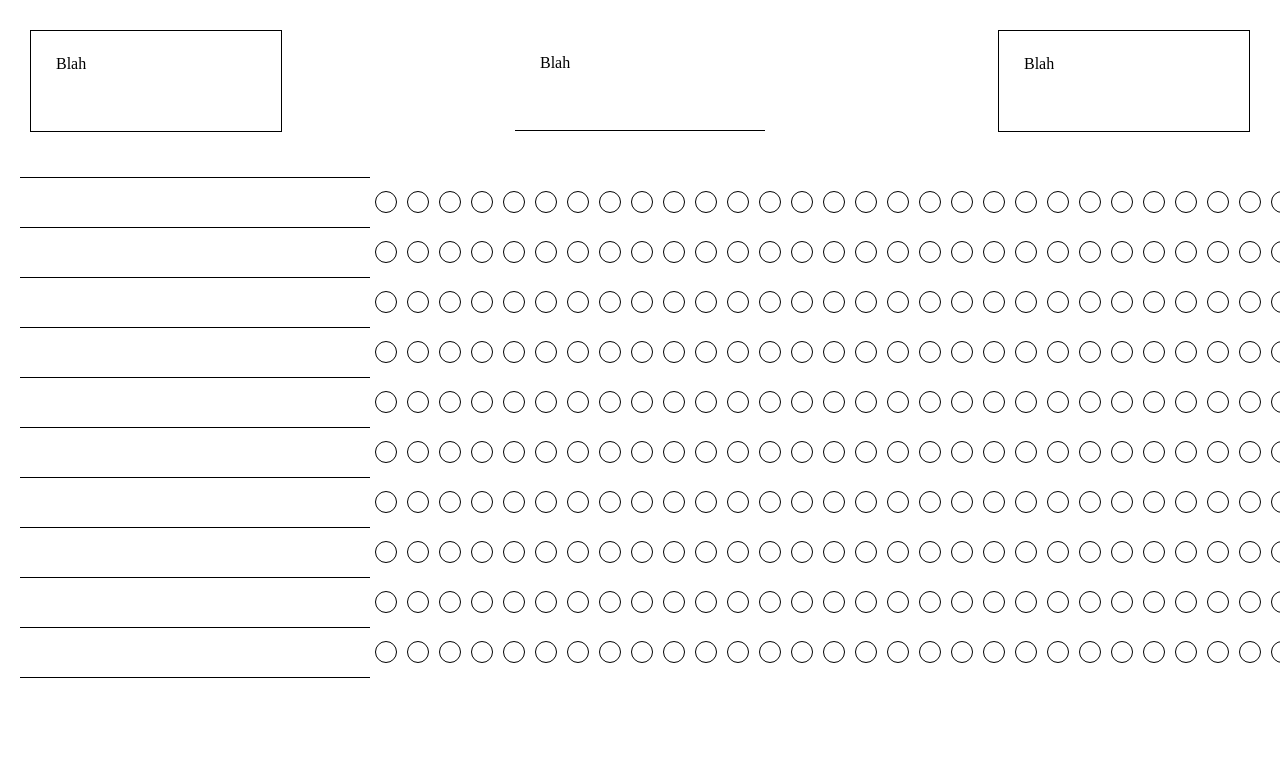
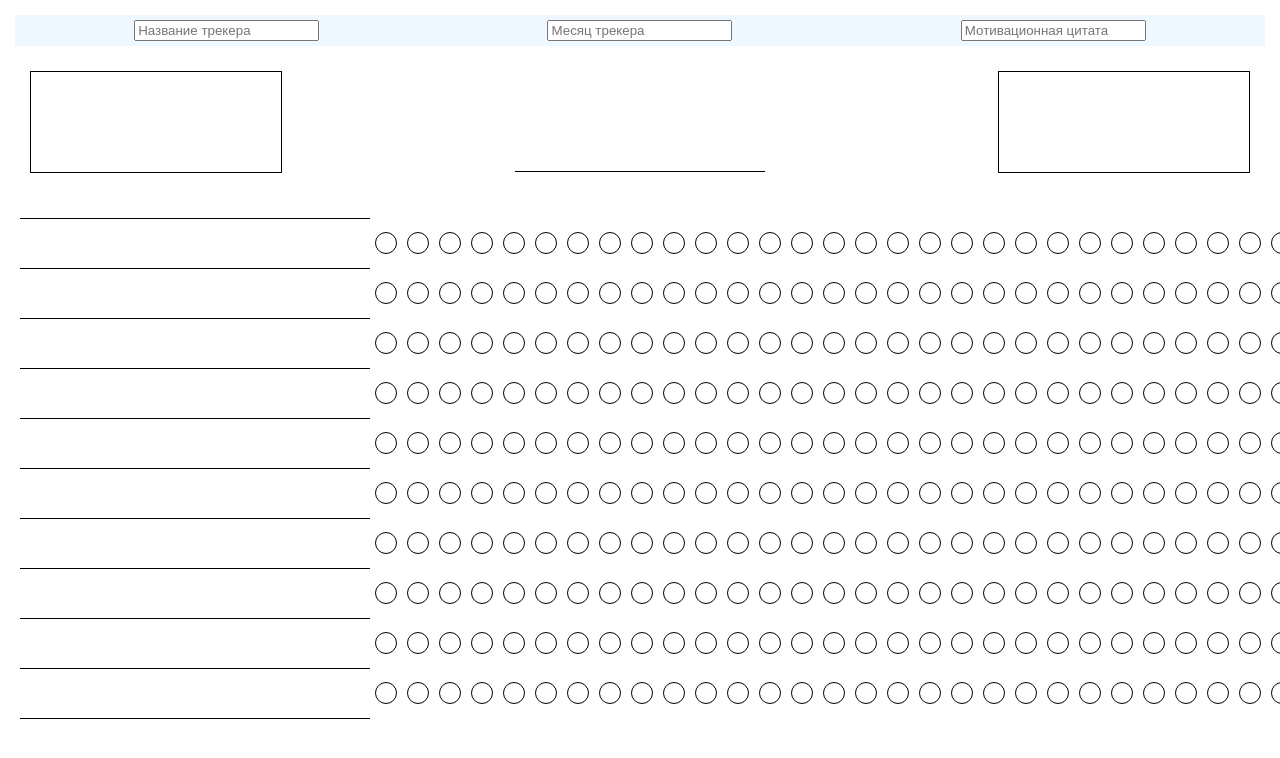
Before and after one commit to amberllinden/Habbits_tracker, a React app: page / in a window 1280 px wide. Shown: the top 758 px of the page. Built offline with nearby package versions, Linux system fonts and the light colour scheme.

Commit message:
Добавлен блок с первой частью конструктора и стили для него

```diff
--- a/src/app/components/FirstTracker.js
+++ b/src/app/components/FirstTracker.js
@@ -2,26 +2,51 @@ import React, { Component } from "react";
 import { FirstTrackerTitleBlock } from './elements/FirstTrackerTitleBlock'
 import { FirstTrackerHabbitsblockForStrings } from "./elements/FirstTrackerHabbitsblockForStrings";
 import { FirstTrackerStringWithDays } from "./elements/FirstTrackerStringWithDays";
-import { ContainerForDays } from "./elements/ContainerForDays";
 
 
 export class FirstTracker extends Component
 {
     constructor(props) {
         super(props);
+
+        this.state = {
+            title_text: '',
+            month_text: '',
+            qoute_text: ''
+        }
+        this.changeTitle = this.changeTitle.bind(this);
+        this.changeMonth = this.changeMonth.bind(this);
+        this.changeQoute = this.changeQoute.bind(this);
     }
 
+    changeTitle(event) {
+        this.setState({ title_text: event.target.value})
+    }
+    changeMonth(event) {
+        this.setState({ month_text: event.target.value })
+    }
+    changeQoute(event) {
+        this.setState({ qoute_text: event.target.value })
+    }
+
+
     render() {
+        let { title_text, month_text, qoute_text } = this.state;
         return (
             <section className="first_tracker">
+                <div className="first_tracker--constructor">
+                    <input type="text" value={this.state.title_text} onChange={this.changeTitle} placeholder="Название трекера"/>
+                    <input type="text" value={this.state.month_text} onChange={this.changeMonth} placeholder="Месяц трекера" />
+                    <input type="text" value={this.state.qoute_text} onChange={this.changeQoute} placeholder="Мотивационная цитата" />
+                </div>
                 <FirstTrackerTitleBlock
                     title_block={'first_tracker--title_block--title'}
                     month_block={'first_tracker--title_block--month'}
                     qoute_block={'first_tracker--title_block--quote'}
                     span_class={'first_tracker--title'}
-                    title_text={'Blah'}
-                    month_text={'Blah'}
-                    qoute_text={'Blah'}
+                    title_text={title_text}
+                    month_text={month_text}
+                    qoute_text={qoute_text}
                 />
                 <div className="first_tracker--calendar_and_habbits">
                     <FirstTrackerHabbitsblockForStrings
--- a/src/app/styles/App.css
+++ b/src/app/styles/App.css
@@ -81,3 +81,15 @@ body {
     width: 20px;
     height: 20px;
 }
+
+.first_tracker--constructor {
+    display: flex;
+    display: -webkit-flex;
+    background: AliceBlue;
+    flex-direction: row;
+    -webkit-flex-direction: row;
+    justify-content: space-around;
+    -webkit-justify-content: space-around;
+    margin: 5px;
+    padding: 5px;
+}
```
